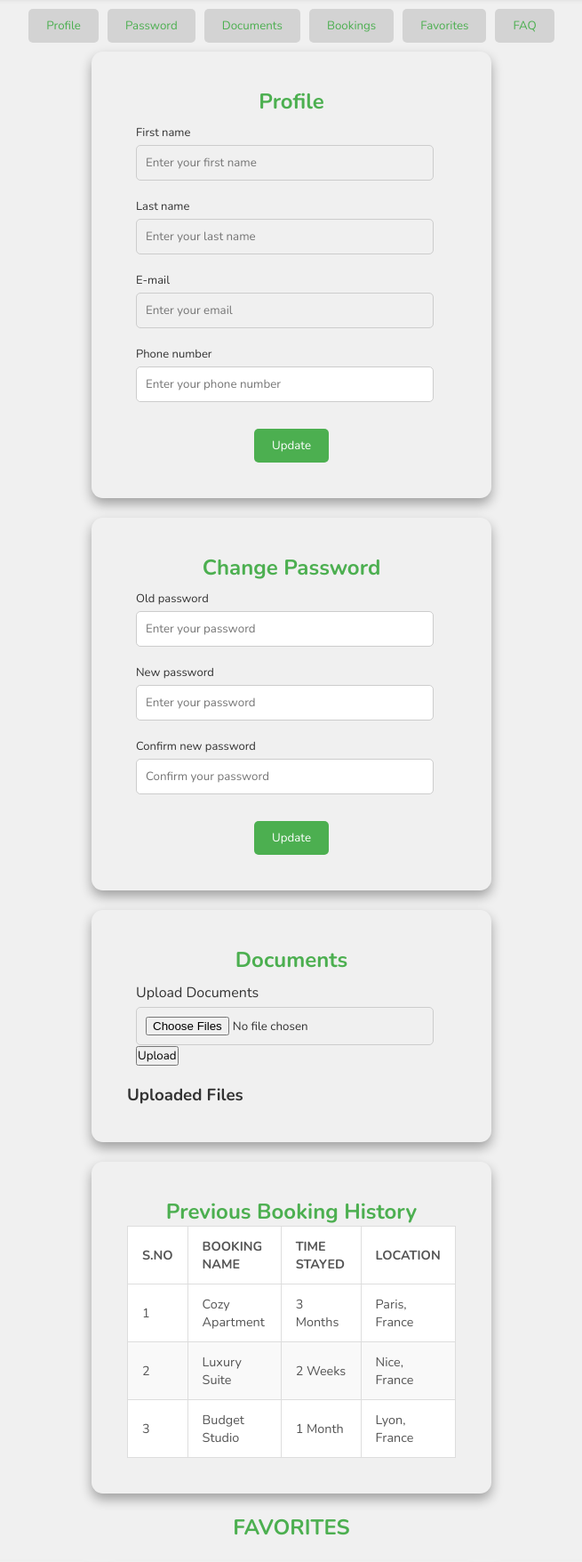
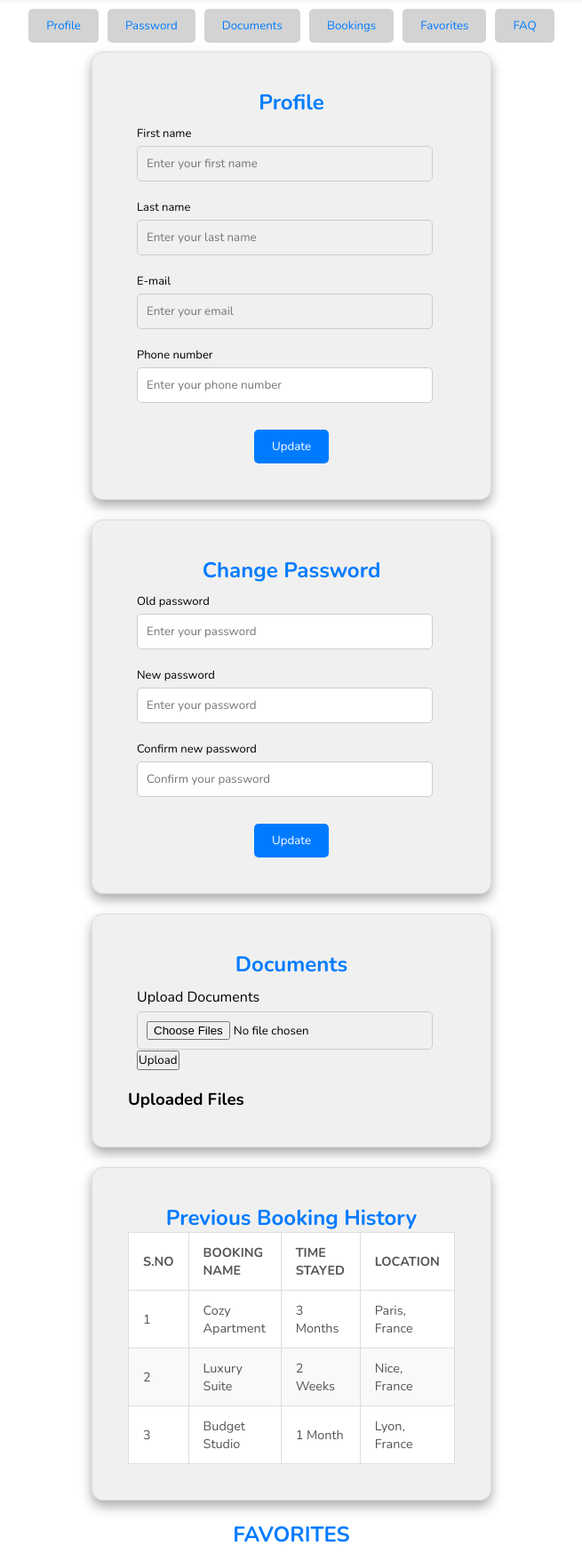
Before and after one commit to Habib-Ahmad/student-shelter, a PHP site: page /profile in a window 1280 px wide. Shown: the part 98-1854 px from the top of the page at 89% size, without its empty margins (312-967 px from the left). Run offline with PHP 8.4, Linux system fonts and the light colour scheme; some web fonts are replaced.

Commit message:
made a few changes in the profile page to make it look similar to the rest of the website

```diff
--- a/css/profile.css
+++ b/css/profile.css
@@ -1,28 +1,29 @@
-:root {
-  --primary-color: #4caf50; /* Green */
-  --secondary-color: #f44336; /* Red */
-  --background-color: #f0f0f0; /* Light Gray */
-  --text-color: #333; /* Dark Gray */
-  --button-hover-color: #45a049; /* Darker Green */
+/* :root {
+  --primary-color: #4caf50;
+  --secondary-color: #f44336;
+  --background-color: #f0f0f0;
+  --text-color: #333;
+  --button-hover-color: #45a049;
   --border-radius: 5px;
   --transition-speed: 0.3s;
-}
+} */
 
-body {
+/* #11445b */
+
+/* body {
   font-family: Arial, sans-serif;
-  background-color: var(--background-color);
-  color: var(--text-color);
+  background-color: #f0f0f0;
+  color: #333;
   margin: 0;
   padding: 0;
-}
+} */
 
 .container {
   background: #fff;
   overflow: hidden;
-  background-color: var(--color-bg-light);
-  border: 1px solid var(--color-border);
+  background-color: #f0f0f0;
+  border: 1px solid #ddd;
   border-radius: 0.8rem;
-  /* box-shadow: 0 3px 6px 0 var(--color-shadow); */
   margin: 0 auto;
   max-width: 450px;
   padding: 40px;
@@ -32,36 +33,27 @@ body {
 .horizontal-nav {
   display: flex;
   justify-content: center;
-  /* background-color: var(--primary-color); */
   padding: 10px;
 }
 
 .horizontal-nav button {
   background-color: lightgray;
   border: none;
-  color: var(--primary-color);
+  color: #007bff;
   padding: 10px 20px;
   margin: 0 5px;
-  border-radius: var(--border-radius);
+  border-radius: 5px;
   cursor: pointer;
-  transition: background-color var(--transition-speed);
+  transition: background-color 0.3s;
 }
 
 .horizontal-nav button:hover {
-  background-color: var(--button-hover-color);
+  background-color: #11445b;
   color: white;
 }
 
-/* section {
-  padding: 20px;
-  margin: 20px;
-  background-color: white;
-  border-radius: var(--border-radius);
-  box-shadow: 0 2px 10px rgba(0, 0, 0, 0.1);
-} */
-
 h2.title {
-  color: var(--primary-color);
+  color: #007bff;
   text-align: center;
 }
 
@@ -88,12 +80,12 @@ h2.title {
   width: 100%;
   padding: 10px;
   border: 1px solid #ccc;
-  border-radius: var(--border-radius);
-  transition: border-color var(--transition-speed);
+  border-radius: 5px;
+  transition: border-color 0.3s;
 }
 
 .input-box input:focus {
-  border-color: var(--primary-color);
+  border-color: #007bff;
   outline: none;
 }
 
@@ -104,17 +96,17 @@ h2.title {
 }
 
 .button button {
-  background-color: var(--primary-color);
+  background-color: #007bff;
   color: white;
   padding: 10px 20px;
   border: none;
-  border-radius: var(--border-radius);
+  border-radius: 5px;
   cursor: pointer;
-  transition: background-color var(--transition-speed);
+  transition: background-color 0.3s;
 }
 
 .button button:hover {
-  background-color: var(--button-hover-color);
+  background-color: #11445b;
 }
 
 .file-list {
@@ -131,7 +123,6 @@ h2.title {
   border-bottom: 1px solid #ddd;
 }
 
-/* Grid Layout */
 .property_columns {
   display: grid;
   grid-template-columns: repeat(3, 1fr);
@@ -152,7 +143,6 @@ h2.title {
   transform: scale(1.05);
 }
 
-/* Image Styling */
 .property_column img {
   max-width: 100%;
   height: auto;
@@ -160,7 +150,6 @@ h2.title {
   margin-bottom: 15px;
 }
 
-/* Text Styling */
 .property_column h3 {
   font-size: 18px;
   margin-bottom: 10px;
@@ -172,7 +161,6 @@ h2.title {
   color: #555;
 }
 
-/* Like Button Styling */
 .like-button {
   display: flex;
   align-items: center;
@@ -185,7 +173,7 @@ h2.title {
 }
 
 .like-button input {
-  display: none; /* Hide the radio button */
+  display: none;
 }
 
 .like-button span {
@@ -203,9 +191,6 @@ h2.title {
   color: #fff;
 }
 
-/* General Container Styling */
-
-/* Table Styling */
 .booking-table {
   width: 100%;
   border-collapse: collapse;
@@ -215,7 +200,6 @@ h2.title {
 }
 
 .booking-table thead {
-  /* background-color: #007bff; */
   color: #555;
 }
 
```
